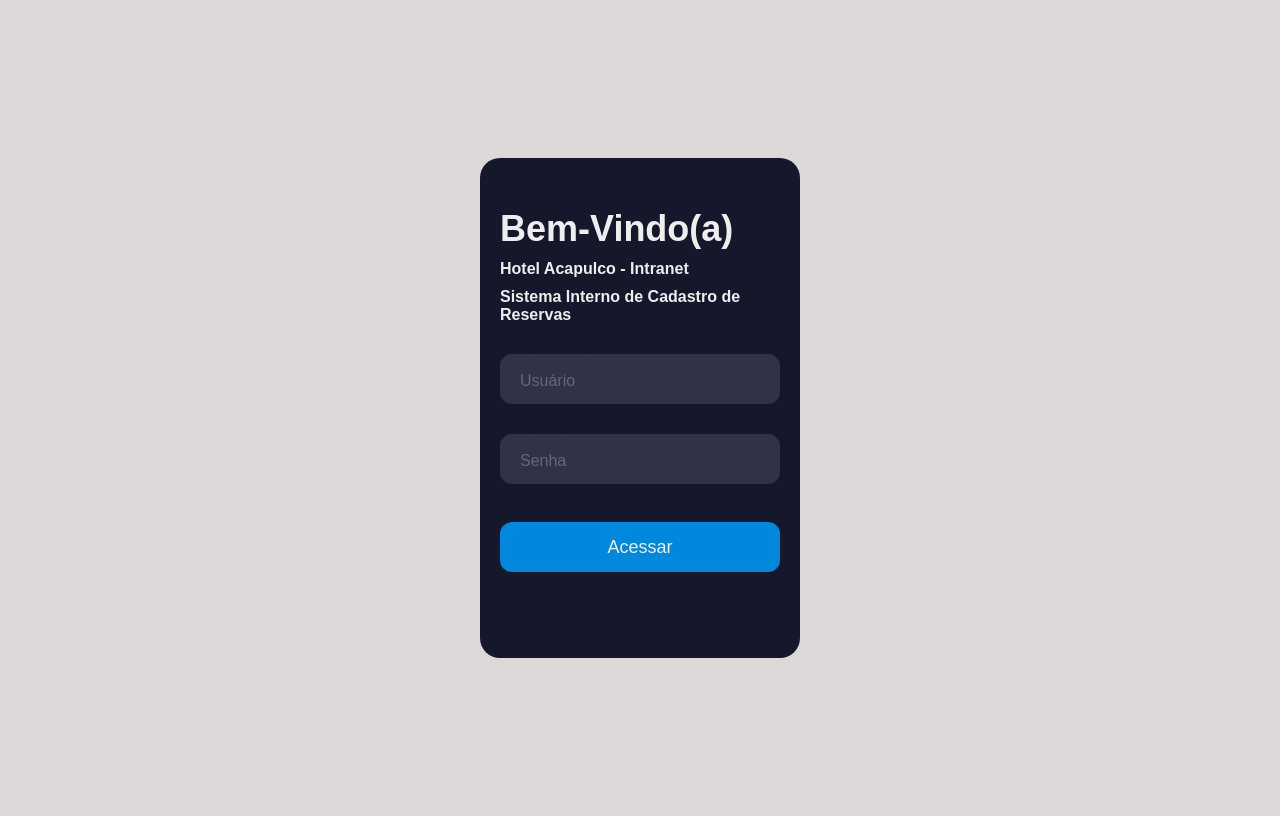
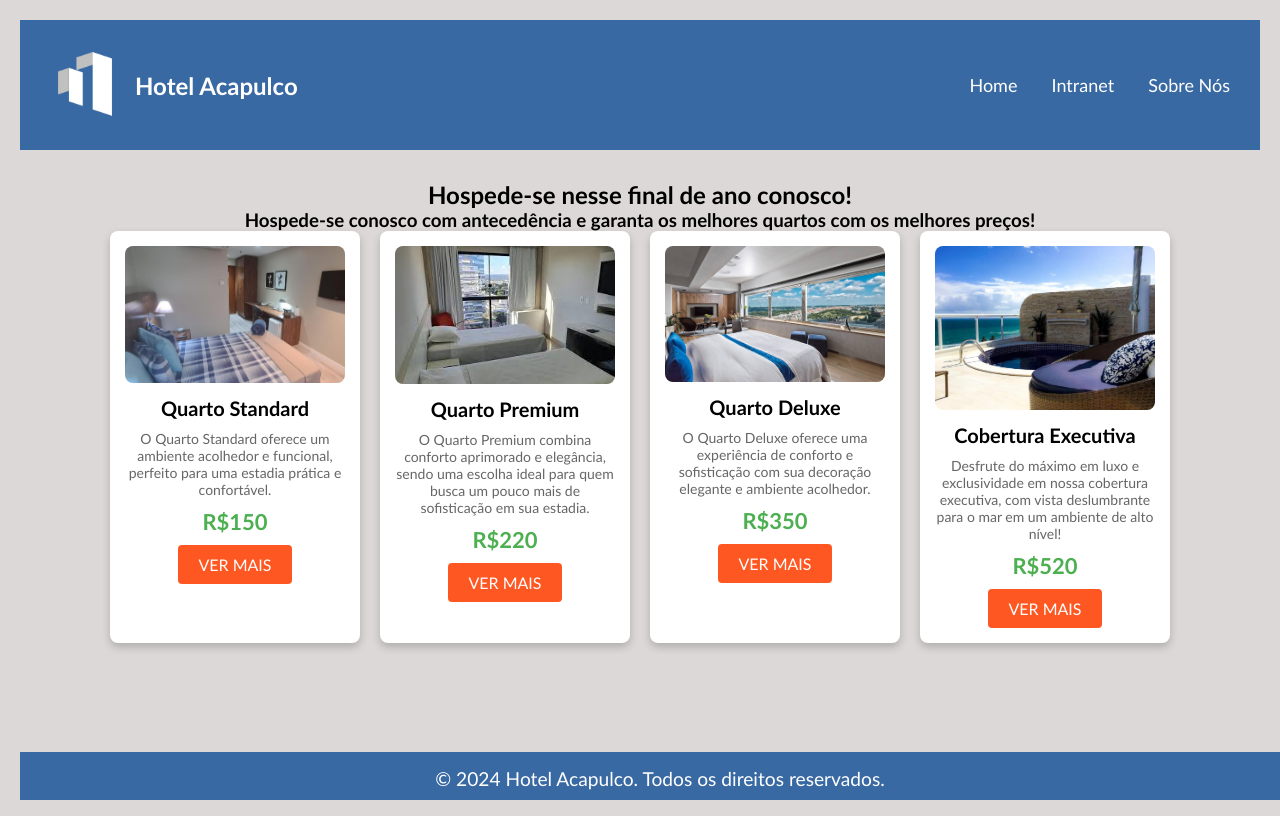
Before and after one commit to gabrielresplandes/frontend, a PHP site: page / in a window 1280 px wide. Run offline with PHP 8.4, Linux system fonts and the light colour scheme.

Commit message:
v1.5
Feita alterações na home e na intranet, desenvolvimento em andamento em conjunto com Victor Castro

```diff
--- a/JavaScript/Projeto - Sexta/index.html
+++ b/JavaScript/Projeto - Sexta/index.html
@@ -1,33 +1,67 @@
 <!DOCTYPE html>
-<html lang="pt">
+<html lang="pt-br">
 <head>
     <meta charset="UTF-8">
     <meta name="viewport" content="width=device-width, initial-scale=1.0">
-    <title>Login - Hotel Acalp</title>
-    <link rel="stylesheet" href="styles/login.css">
+    <title>Hotel Acapulco - Sua satisfação é nosso prazer!</title>
+    <link rel="stylesheet" href="./styles/index.css">
+    <link rel="icon" href="images/icons/LOGO-HOTEL.png-16x16.ico">
 </head>
 <body>
-  <div class="form">
-  <div class="title">Bem-Vindo(a) </div>
-  <div class="subtitle">Hotel Acapulco - Intranet</div>
-  <div class="subtitle">Sistema Interno de Cadastro de Reservas</div>
+    <header>
+        <img src="images/LOHO HOTEL 0 (1).png" alt="Logo do Hotel">
+        <div class="header-content">
+        <h1>Hotel Acapulco</h1>
+    </div>
+    <nav>
+        <a href="index.html">Home</a>
+        <a href="html/login.html">Intranet</a>
+        <a href="pages/sobreNos.html">Sobre Nós</a>
+        </nav>
+    </header>
+    <main>
+        <h2>Hospede-se nesse final de ano conosco!</h2>
+        <h3>Hospede-se conosco com antecedência e garanta os melhores quartos com os melhores preços!</h3>
+        <div id="catalogo">
+            <div class="produtos-container">
+                <!-- Quarto Standard -->
+                <div class="produto">
+                    <img src="./images/quarto_standard.jpg" alt="Quarto Standard">
+                    <h1>Quarto Standard</h1>
+                    <p>O Quarto Standard oferece um ambiente acolhedor e funcional, perfeito para uma estadia prática e confortável.</p>
+                    <h2>R$150</h2>
+                    <button>VER MAIS</button>
+                </div>
+                <!-- Quarto Premium -->
+                <div class="produto">
+                    <img src="./images/quarto_premium.jpeg" alt="Quarto Premium">
+                    <h1>Quarto Premium</h1>
+                    <p>O Quarto Premium combina conforto aprimorado e elegância, sendo uma escolha ideal para quem busca um pouco mais de sofisticação em sua estadia.</p>
+                    <h2>R$220</h2>
+                    <button>VER MAIS</button>
+                </div>
+                <!-- Quarto Deluxe -->
+                <div class="produto">
+                    <img src="./images/quarto_deluxe.jpeg" alt="Quarto Deluxe">
+                    <h1>Quarto Deluxe</h1>
+                    <p>O Quarto Deluxe oferece uma experiência de conforto e sofisticação com sua decoração elegante e ambiente acolhedor. </p>
+                    <h2>R$350</h2>
+                    <button>VER MAIS</button>
+                </div>
+                <!-- Cobertura Executiva -->
+                <div class="produto">
+                    <img src="./images/cobertura_executiva.jpg" alt="Cobertura Executiva">
+                    <h1>Cobertura Executiva</h1>
+                    <p>Desfrute do máximo em luxo e exclusividade em nossa cobertura executiva, com vista deslumbrante para o mar em um ambiente de alto nível!</p>
+                    <h2>R$520</h2>
+                    <button>VER MAIS</button>
+                </div>
+            </div>
+        </div>
+    </main>
 
-  <div class="input-container ic2">
-
-    <input id="lastname" class="input" type="text" placeholder=" " />
-    <div class="cut"></div>
-    <label for="lastname" class="placeholder">Usuário</label>
-    </div>
-
-  <div class="input-container ic2">
-    <input id="email" class="input" type="text" placeholder=" " />
-    <div class="cut cut-short"></div>
-    <label for="email" class="placeholder">Senha</label>
-  </div>
-  <a href="html/cadastroDeReservas.html">
-     <button type="text" class="submit">Acessar</button>
-    </a>
-
-</div>
+    <footer>
+        <p>&copy; 2024 Hotel Acapulco. Todos os direitos reservados.</p>
+    </footer>
 </body>
 </html>
--- /dev/null
+++ b/JavaScript/Projeto - Sexta/styles/index.css
@@ -0,0 +1,133 @@
+* {
+    box-sizing: border-box;
+    margin: 0;
+    padding: 0;
+    font-family: 'Trebuchet MS', 'Lucida Sans Unicode', 'Lucida Grande', 'Lucida Sans', Arial, sans-serif;
+}
+
+body {
+    font-family: Arial, sans-serif;
+    padding: 20px;
+    background-color: #dbd8d7;
+}
+
+header {
+    display: flex;
+    align-items: center;
+    justify-content: space-between;
+    background-color: rgb(57, 105, 163);
+    color: white;
+    padding: 15px;
+
+}
+
+.header-content {
+    text-align: left;
+    flex-grow: 2;
+}
+
+header img {
+    max-width: 100px;
+    height: auto;
+}
+
+nav a {
+    color: white;
+    margin: 0 15px;
+    text-decoration: none;
+    font-size: 18px;
+}
+
+nav a:hover {
+    text-decoration: underline;
+}
+
+h1 {
+    font-size: 1.5rem;
+}
+
+p {
+    margin-top: 5px;
+    font-size: 1.2rem;
+    color: #fff;
+}
+
+main {
+    padding: 30px;
+    text-align: center;
+}
+
+#catalogo {
+    display: flex;
+    flex-wrap: wrap;
+    gap: 20px;
+    justify-content: center;
+}
+
+.produtos-container {
+    display: flex;
+    flex-wrap: wrap;
+    justify-content: center;
+    gap: 20px;
+}
+
+.produto {
+    background-color: white;
+    border-radius: 8px;
+    box-shadow: 0 4px 8px rgba(0, 0, 0, 0.2);
+    padding: 15px;
+    text-align: center;
+    max-width: 250px;
+    transition: transform 0.3s;
+}
+
+.produto:hover {
+    transform: scale(1.05);
+}
+
+.produto img {
+    width: 220px;
+    border-radius: 8px;
+}
+
+.produto h1 {
+    font-size: 20px;
+    margin: 10px 0;
+}
+
+.produto p {
+    font-size: 14px;
+    color: #666;
+    margin: 10px 0;
+}
+
+.produto h2 {
+    font-size: 22px;
+    color: #4CAF50;
+    margin: 10px 0;
+}
+
+.produto button {
+    background-color: #FF5722;
+    color: white;
+    padding: 10px 20px;
+    border: none;
+    border-radius: 4px;
+    cursor: pointer;
+    font-size: 16px;
+    transition: background-color 0.3s;
+}
+
+.produto button:hover {
+    background-color: #E64A19;
+}
+
+footer {
+    text-align: center;
+    padding: 10px;
+    background-color: rgb(57, 105, 163);
+    color: white;
+    position: fixed;
+    bottom: 0;
+    width: 100%;
+}
--- a/JavaScript/Projeto - Sexta/styles/login.css
+++ b/JavaScript/Projeto - Sexta/styles/login.css
@@ -7,12 +7,14 @@ body {
   }
 
   .form {
-    background-color: #15172b;
+    background-color:rgb(57, 105, 163);
     border-radius: 20px;
     box-sizing: border-box;
     height: 500px;
     padding: 20px;
     width: 320px;
+    flex-direction: column; /* Alinhamento dos elementos dentro do formulário */
+    align-items: center; /* Centraliza os itens dentro do formulário */
   }
 
   .title {
@@ -59,7 +61,7 @@ body {
   }
 
   .cut {
-    background-color: #15172b;
+    background-color:rgb(57, 105, 163);
     border-radius: 10px;
     height: 20px;
     left: 20px;
@@ -101,7 +103,7 @@ body {
   }
 
   .input:focus ~ .placeholder {
-    color: #dc2f55;
+    color: #ffffff;
   }
 
   .submit {
@@ -122,3 +124,13 @@ body {
   .submit:active {
     background-color: #06b;
   }
+
+
+
+  img {
+    align-items: center;
+    width: 70px;
+    height: auto; /* Mantém a proporção da imagem */
+    display: block; /* Para evitar que a imagem afete o layout */
+    margin-bottom: 20px; /* Se você quiser adicionar algum espaço abaixo da imagem */
+}
```
Also changed, not shown: JavaScript/Projeto - Sexta/html/intranet.html (renamed from JavaScript/Projeto - Sexta/html/cadastroDeReservas.html, +7 -2 lines), JavaScript/Projeto - Sexta/html/login.html (added, +36 -0 lines), JavaScript/Projeto - Sexta/html/sobreNos.html (added, +23 -0 lines), JavaScript/Projeto - Sexta/styles/intranet.css (renamed from JavaScript/Projeto - Sexta/styles/style.css, +12 -0 lines), JavaScript/Projeto - Sexta/images/LOHO HOTEL 0 (1).png (added), JavaScript/Projeto - Sexta/images/cobertura_executiva.jpg (added), JavaScript/Projeto - Sexta/images/icons/LOGO-HOTEL.png-16x16.ico (added), JavaScript/Projeto - Sexta/images/logo_hotel.png (deleted), JavaScript/Projeto - Sexta/images/quarto_deluxe.jpeg (added), JavaScript/Projeto - Sexta/images/quarto_premium.jpeg (added), JavaScript/Projeto - Sexta/images/quarto_standard.jpg (added).
